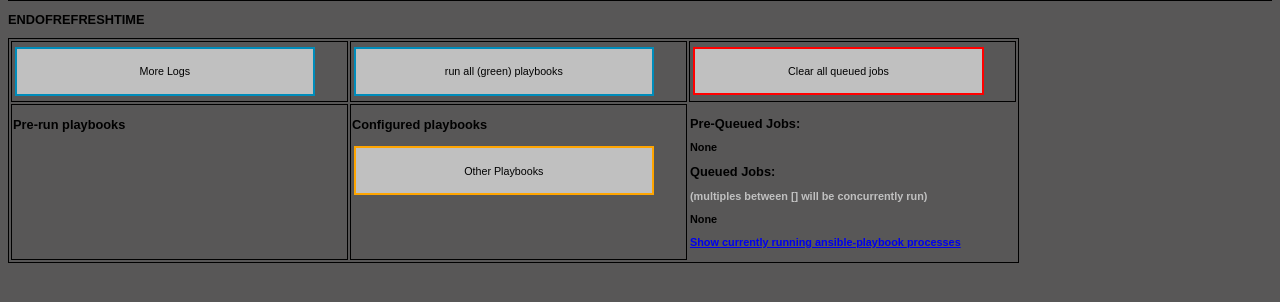
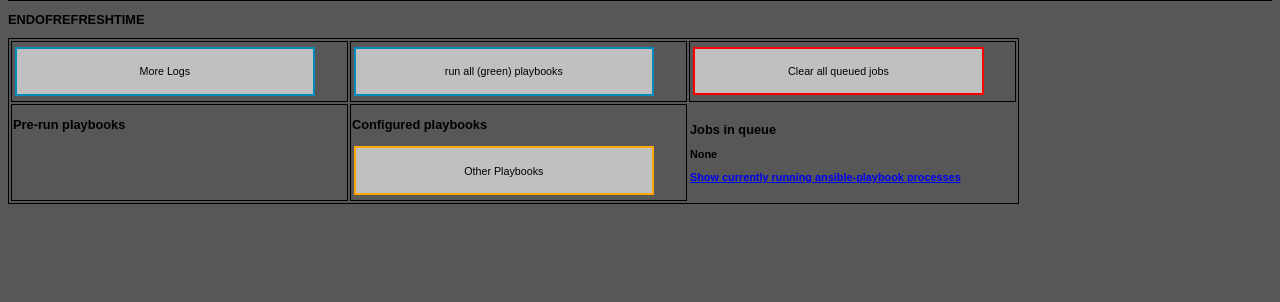
Before and after one commit to jefg60/anmad, a Python web app: template anmad/interface/templates/main.html in a window 1280 px wide. Shown: the part 183-485 px from the top of the page. Run offline with Jinja, Linux system fonts and the light colour scheme; the template is opened without the code that fills it, so the values that code supplies are empty; some libraries are stand-ins or nearby versions.

Commit message:
simpler queue view

```diff
--- a/anmad/interface/templates/main.html
+++ b/anmad/interface/templates/main.html
@@ -48,17 +48,13 @@
       </td>
 
       <td style="vertial-align:right; word-break:break-all">
-	<h2>Pre-Queued Jobs:</h2>
+	<h2>Jobs in queue</h2>
 	{% if preq_message %}
 	{% for message in preq_message %}
 	<h3 style="color:silver">{{ message }}</h3>
 	{% endfor %}
-	{% else %}
-	<h3>None</h3>
 	{% endif %}
 
-	<h2>Queued Jobs:</h2>
-	<h3 style="color:silver">(multiples between [] will be concurrently run)</h3>
 	{% if queue_message %}
 	{% for message in queue_message %}
 	<h3 style="color:silver">{{ message }}</h3>
```
